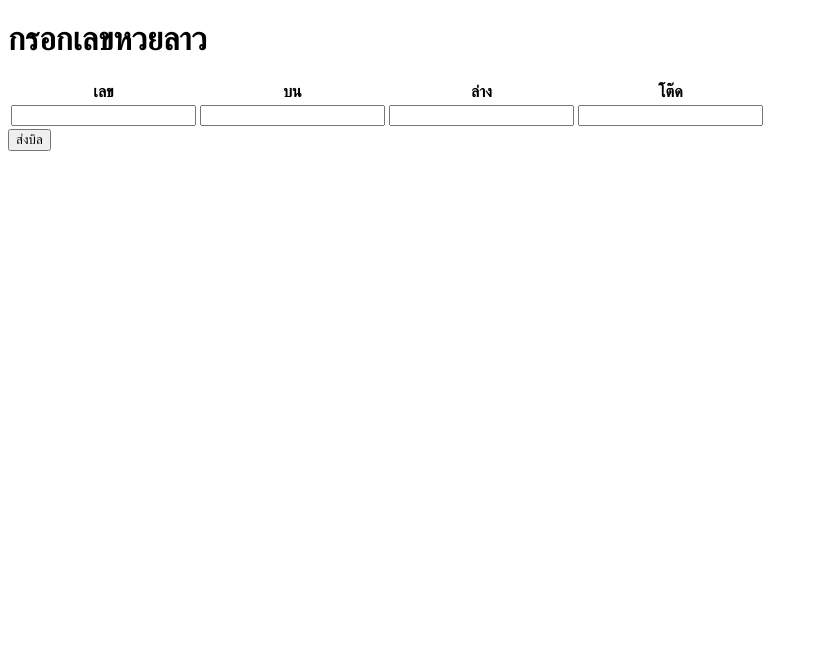
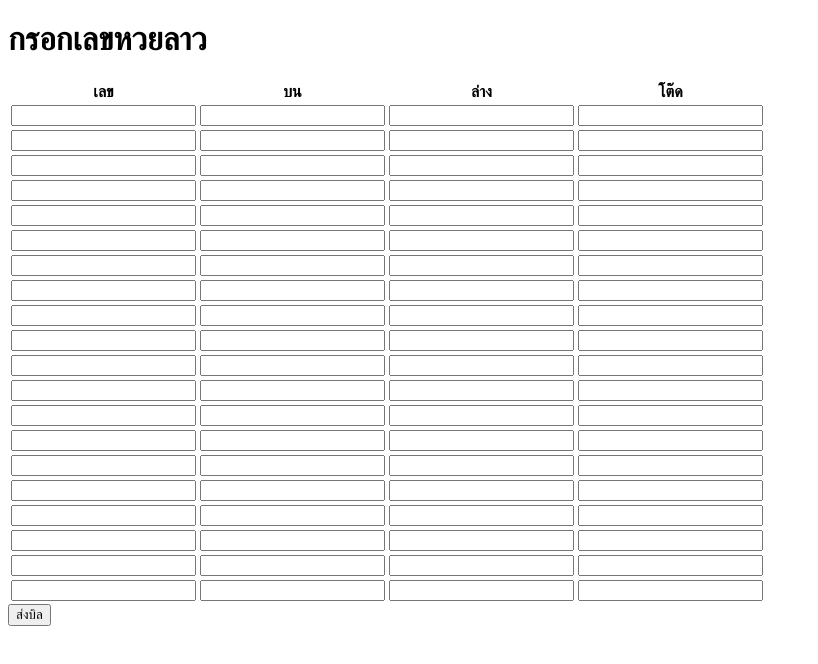
Before and after one commit to Patriackwong/huay99luckystyle, a plain HTML site: page index.html in a window 1280 px wide. Shown: the whole page, without its empty margins (0-818 px from the left). Drawn offline with Linux system fonts and the light colour scheme.

Commit message:
index.html

```diff
--- a/index.html
+++ b/index.html
@@ -8,21 +8,14 @@
 <body>
     <h1>กรอกเลขหวยลาว</h1>
     <form id="lotteryForm">
-        <table>
+        <table id="lotteryTable">
             <tr>
                 <th>เลข</th>
                 <th>บน</th>
                 <th>ล่าง</th>
                 <th>โต๊ด</th>
             </tr>
-            <!-- เพิ่มแถวเลขที่ต้องการประมาณ 20 แถว -->
-            <tr>
-                <td><input type="text" name="num1" required></td>
-                <td><input type="text" name="top1"></td>
-                <td><input type="text" name="bottom1"></td>
-                <td><input type="text" name="pair1"></td>
-            </tr>
-            <!-- เพิ่มแถวเลขอื่นๆ จนครบ 20 แถว -->
+            <!-- แถวจะถูกสร้างโดย JavaScript -->
         </table>
         <button type="submit">ส่งบิล</button>
     </form>
@@ -30,6 +23,20 @@
     <div id="result"></div>
 
     <script>
+        // สร้างแถวให้แสดงทั้งหมด 20 แถว
+        const numRows = 20;
+        const table = document.getElementById('lotteryTable');
+
+        for (let i = 1; i <= numRows; i++) {
+            const row = table.insertRow();
+            row.innerHTML = `
+                <td><input type="text" name="num${i}" required></td>
+                <td><input type="text" name="top${i}"></td>
+                <td><input type="text" name="bottom${i}"></td>
+                <td><input type="text" name="pair${i}"></td>
+            `;
+        }
+
         document.getElementById('lotteryForm').onsubmit = async function(event) {
             event.preventDefault();
             const formData = new FormData(this);
@@ -45,7 +52,7 @@
             });
 
             const result = await response.json();
-            document.getElementById('result').innerText = `รวม: ${result.total}`;
+            document.getElementById('result').innerText = `บันทึกเลขสำเร็จ! รวม: ${result.total}`;
         };
     </script>
 </body>
```
